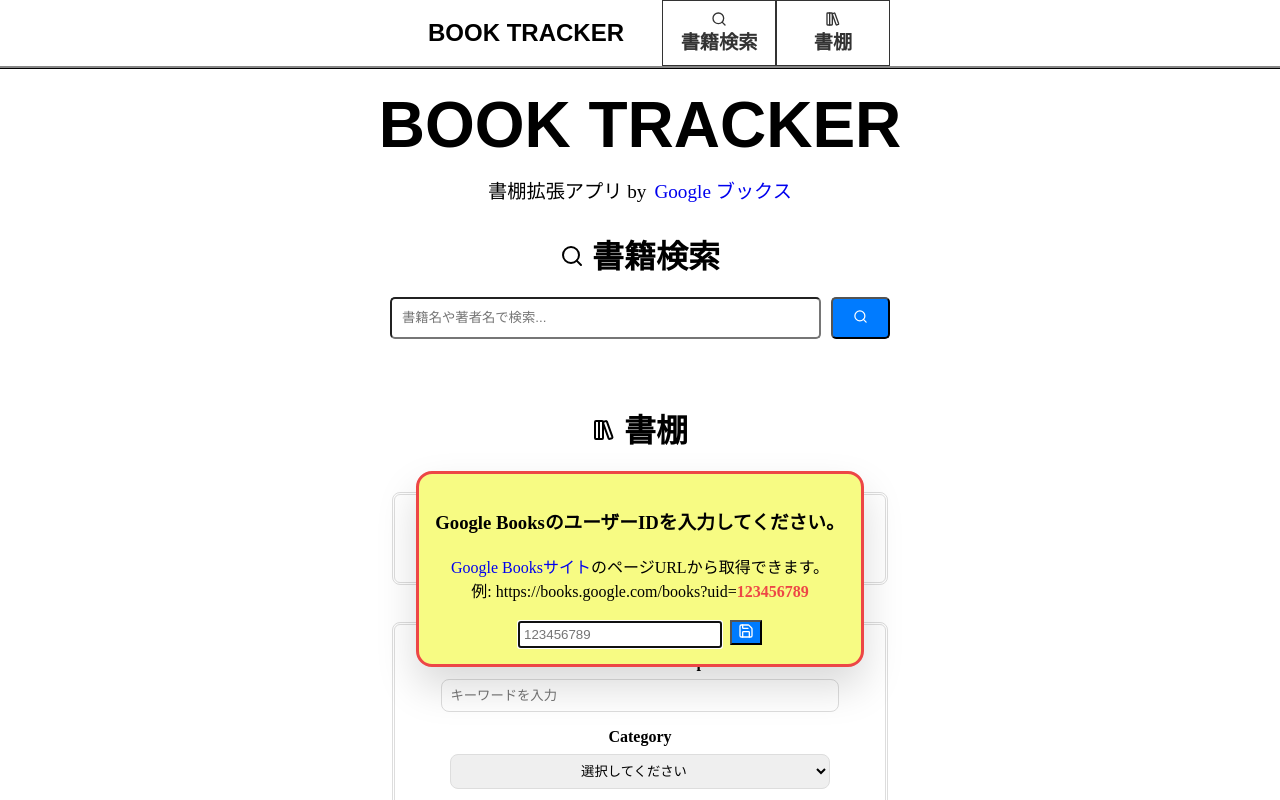
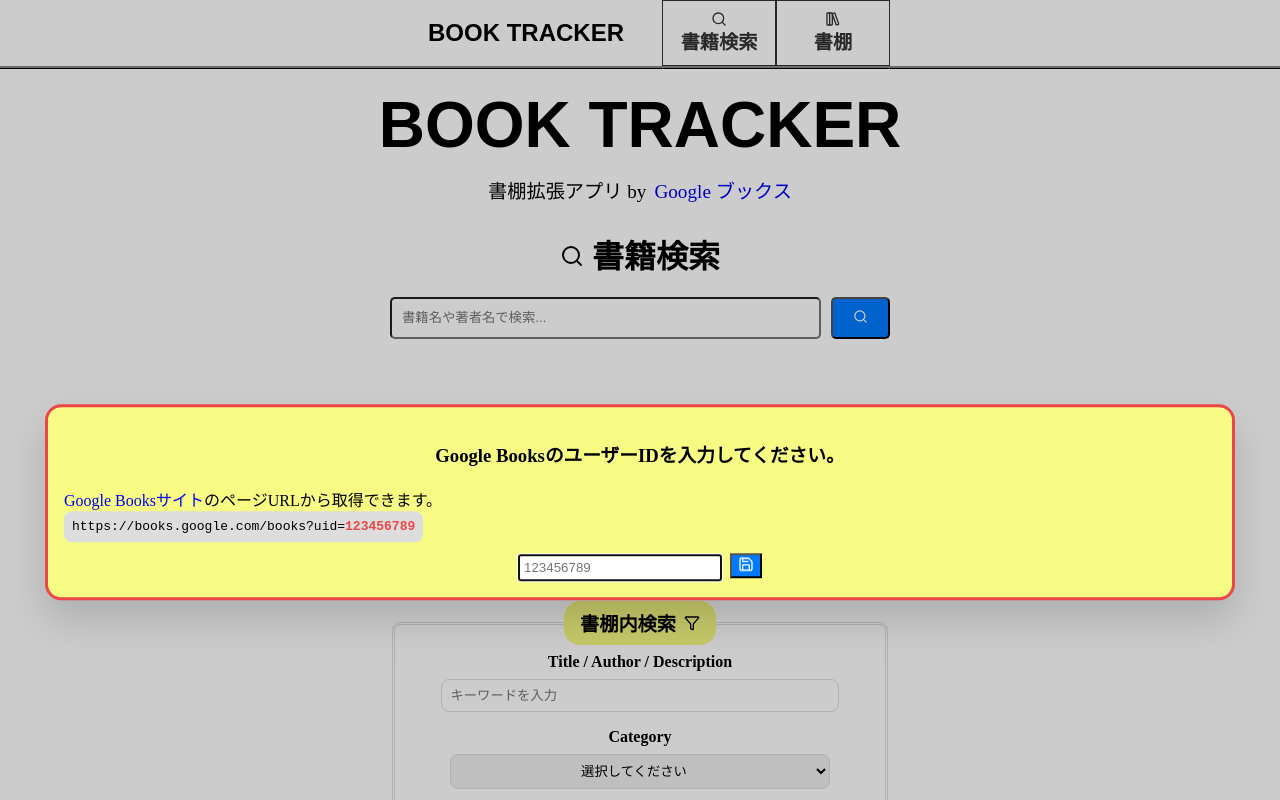
Before and after one commit to kanbaru-github/book-tracker, a React (Vite) app: page / in a window 1280 px wide. Shown: the top 800 px of the page. Built offline with nearby package versions, Linux system fonts and the light colour scheme.

Commit message:
24 Adjustment layout dialog

```diff
--- a/src/scss/components/Bookshelf.scss
+++ b/src/scss/components/Bookshelf.scss
@@ -82,12 +82,30 @@
   }
 
   &__dialog {
-    position: absolute;
+    position: fixed;
+    top: 50%;
+    left: 50%;
+    width: 90%;
+    transform: translate(-50%, -50%);
     background-color: #f7fb83;
     border: 3px solid #ed4646;
     line-height: 1.5;
     border-radius: 1rem;
     box-shadow: 0 20px 40px rgba(0, 0, 0, 0.15);
+    &::backdrop {
+      background-color: rgba($color: #000, $alpha: 0.2);
+    }
+
+    p {
+      text-align: left;
+    }
+
+    code {
+      background-color: #ddd;
+      padding: 0.5rem;
+      line-height: 1;
+      border-radius: 0.5rem;
+    }
 
     span {
       font-weight: bold;
--- a/src/tsx/components/Bookshelf.tsx
+++ b/src/tsx/components/Bookshelf.tsx
@@ -112,12 +112,15 @@
     setIsDialogOpen(true);
   };
 
+  const dialogRef = useRef<HTMLDialogElement>(null);
   const inputRef = useRef<HTMLInputElement>(null);
   useEffect(() => {
     if (isDialogOpen) {
+      dialogRef.current?.showModal();
       inputRef.current?.focus();
       document.body.classList.add("dialog-open");
     } else {
+      dialogRef.current?.close();
       document.body.classList.remove("dialog-open");
     }
   }, [isDialogOpen]);
@@ -185,11 +188,7 @@
         </button>
       )}
 
-      <dialog
-        open={isDialogOpen}
-        className="bookshelf__dialog"
-        aria-modal="true"
-      >
+      <dialog ref={dialogRef} className="bookshelf__dialog" aria-modal="true">
         <h3 aria-labelledby="dialog-title">
           Google BooksのユーザーIDを入力してください。
         </h3>
@@ -204,7 +203,9 @@
           </a>
           のページURLから取得できます。
           <br />
-          例: https://books.google.com/books?uid=<span>123456789</span>
+          <code>
+            https://books.google.com/books?uid=<span>123456789</span>
+          </code>
         </p>
         <form onSubmit={handleSetUserId}>
           <input
```
